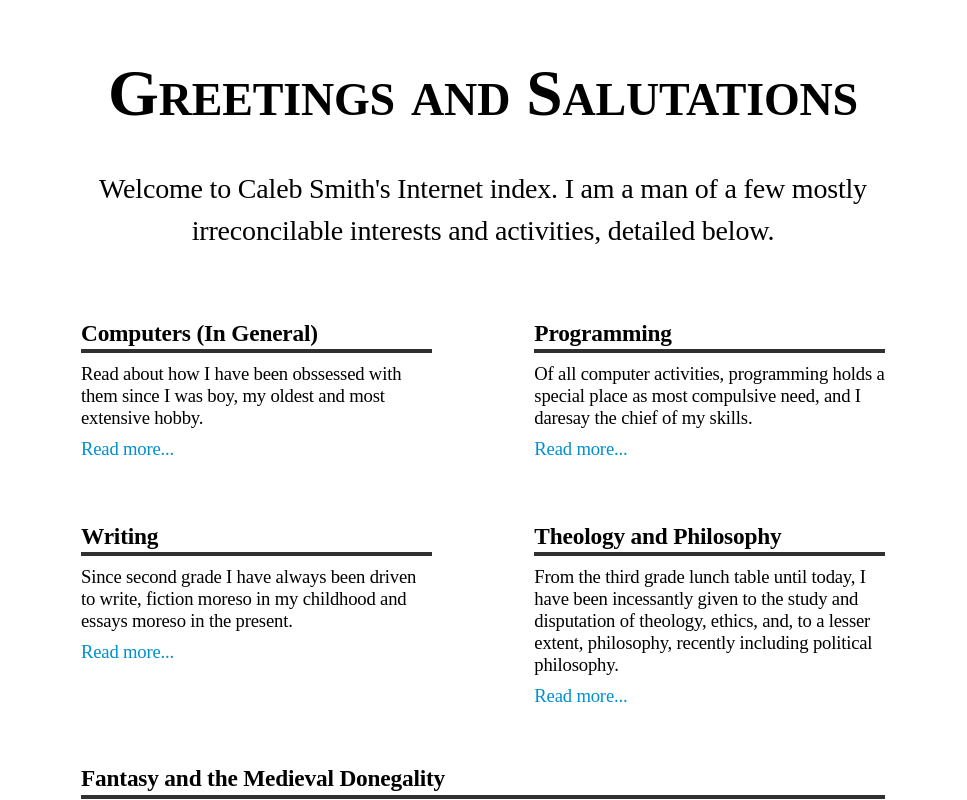
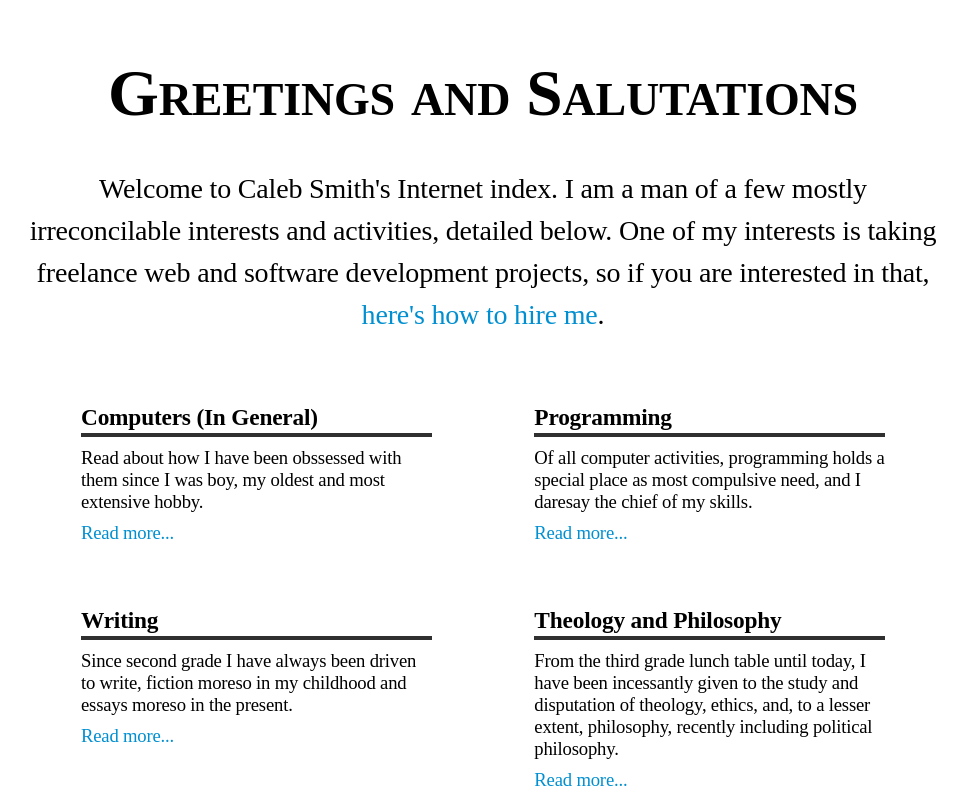
Before and after one commit to NiceneNerd/Internet-Index, a Next.js app: page / in a window 1280 px wide. Shown: the top 800 px of the page, without its empty margins (157-1124 px from the left). Built offline with nearby package versions, Linux system fonts and the light colour scheme; a web font is replaced by a local one.

Commit message:
Add homepage hire notice

```diff
--- a/pages/index.js
+++ b/pages/index.js
@@ -21,7 +21,10 @@ export default function Home() {
 
         <p className={styles.description}>
           Welcome to Caleb Smith's Internet index. I am a man of a few mostly
-          irreconcilable interests and activities, detailed below.
+          irreconcilable interests and activities, detailed below. One of my
+          interests is taking freelance web and software development projects,
+          so if you are interested in that,{" "}
+          <a href="/hire">here's how to hire me</a>.
         </p>
 
         <Grid>
```
